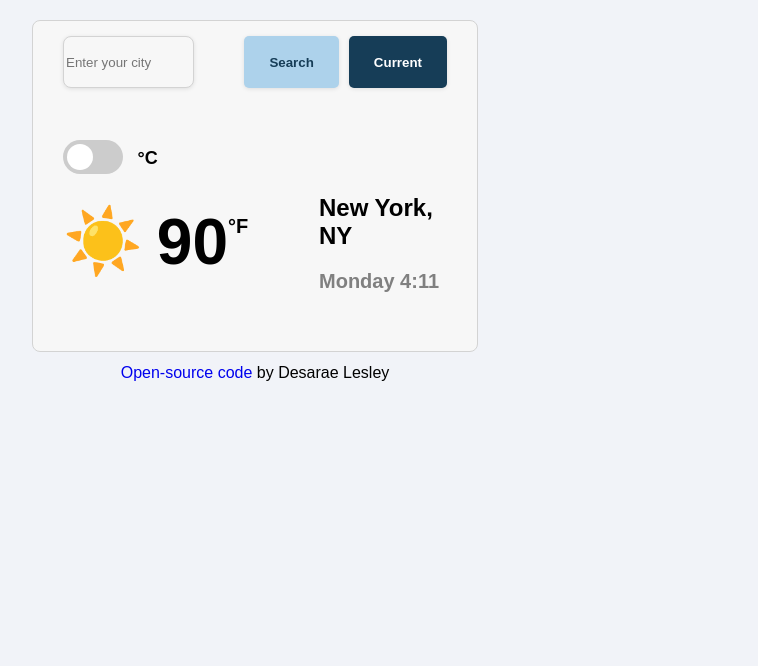
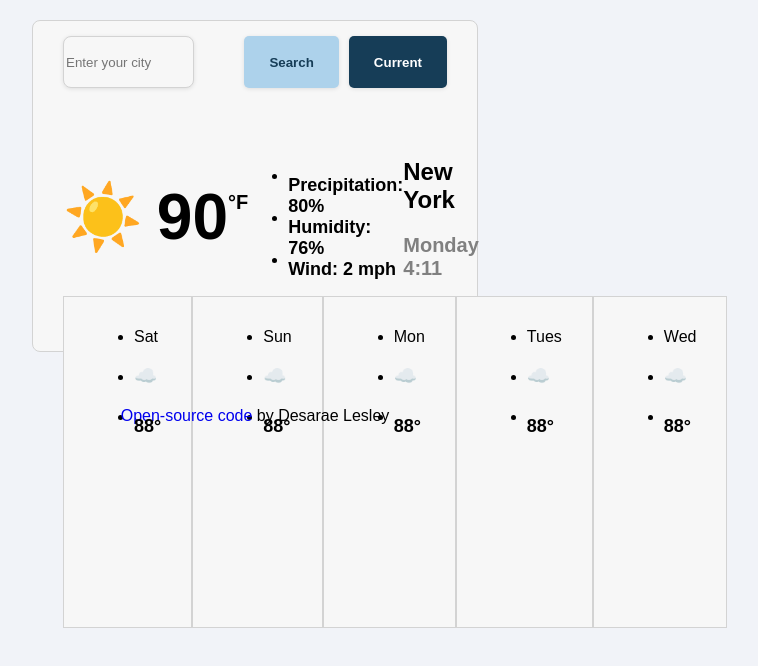
Before and after one commit to desaraeamber/weather-app, a plain HTML site: page index.html in a window 1280 px wide. Shown: the whole page, without its empty margins (385-1143 px from the left). Drawn offline with nearby package versions, Linux system fonts and the light colour scheme.

Commit message:
Added next forecast days to index.html file

```diff
--- a/index.html
+++ b/index.html
@@ -3,12 +3,13 @@
   <head>
     <title>Weather App</title>
     <meta charset="UTF-8" />
+
     <link rel="stylesheet" href="src/styles.css" />
+
     <script src="https://unpkg.com/axios/dist/axios.min.js"></script>
   </head>
 
   <body>
-    <div class="full-container">
       <div class="main container">
         <div class="search">
           <form>
@@ -23,11 +24,8 @@
           </form>
         </div>
 
-        <label class="switch">
-          <input type="checkbox" />
-          <span class="slider round"></span>
-        </label>
-        <h4 class="slider-degrees-c">°C</h4>
+
+
         <div class="flex">
           <section class="temperature-section">
             <h3 class="icon">☀️</h3>
@@ -35,10 +33,18 @@
               90
             </h1>
             <h3 class="degrees">°F</h3>
+            <div class="details">
+                <ul class="details-list">
+                <li><h4>Precipitation: 80%</h4></li>
+                <li><h4>Humidity: 76%</h4></li>
+                <li><h4>Wind: 2 mph</h4></li>
+                </ul>
+            </div>
+
           </section>
           <section class="location">
             <h1 id="city-name">
-              New York, NY
+              New York
             </h1>
             <h2 id="date-time">
               Friday 2:15pm
@@ -46,44 +52,60 @@
           </section>
         </div>
 
-        <div class="attribution">
-            <a href="https://github.com/desaraeamber/weather-app">
-                Open-source code
-            </a> by Desarae Lesley
+
+        <div class="flex">
+            <section class="next-days">
+                <ul>
+                    <li>Sat</li>
+                   <li><h3 class="sm-icon">☁️</h3></li>
+                   <li><h4>88°</h4></li>
+                </ul>
+                </section>
+
+                <section class="next-days">
+                <ul>
+                    <li>Sun</li>
+                   <li><h3 class="sm-icon">☁️</h3></li>
+                   <li><h4>88°</h4></li>
+                </ul>
+                </section>
+
+                <section class="next-days">
+                <ul>
+                    <li>Mon</li>
+                   <li><h3 class="sm-icon">☁️</h3></li>
+                   <li><h4>88°</h4></li>
+                </ul>
+                </section>
+
+                <section class="next-days">
+                <ul>
+                    <li>Tues</li>
+                   <li><h3 class="sm-icon">☁️</h3></li>
+                   <li><h4>88°</h4></li>
+                </ul>
+                </section>
+
+                <section class="next-days">
+                <ul>
+                    <li>Wed</li>
+                   <li><h3 class="sm-icon">☁️</h3></li>
+                   <li><h4>88°</h4></li>
+                </ul>
+            </section>
+</div>
         </div>
 
       </div>
 
 
-      <!--Week forecast
 
- <div class="week container">
-	 <section class="flex">
-	 <h2 id="date-time">Thursday</h2>
-		 <h5 class="icon-sm">☀️88°F</h5>
-	 </section>
-	 <section class="flex">
-	 <h2 id="date-time">Friday</h2>
-		 <h5 class="icon-sm">☀️88°F</h5>
-	 </section>
-	 <section class="flex">
-	 <h2 id="date-time">Saturday</h2>
-		 <h5 class="icon-sm">☀️88°F</h5>
-	 </section>
-	 <section class="flex">
-	 <h2 id="date-time">Sunday</h2>
-		 <div id="right">
-		 <h5 class="icon-sm">☀️88°F</h5>
-		 </div>
-	 </section>
-	 <section class="flex">
-	 <h2 id="date-time">Monday</h2>
-		 <h5 class="icon-sm">☀️88°F</h5>
-	 </section>
- </div>
 
--->
-
+    </div>
+    <div class="attribution">
+        <a href="https://github.com/desaraeamber/weather-app">
+            Open-source code
+        </a> by Desarae Lesley
     </div>
 
     <script src="src/index.js"></script>
```
